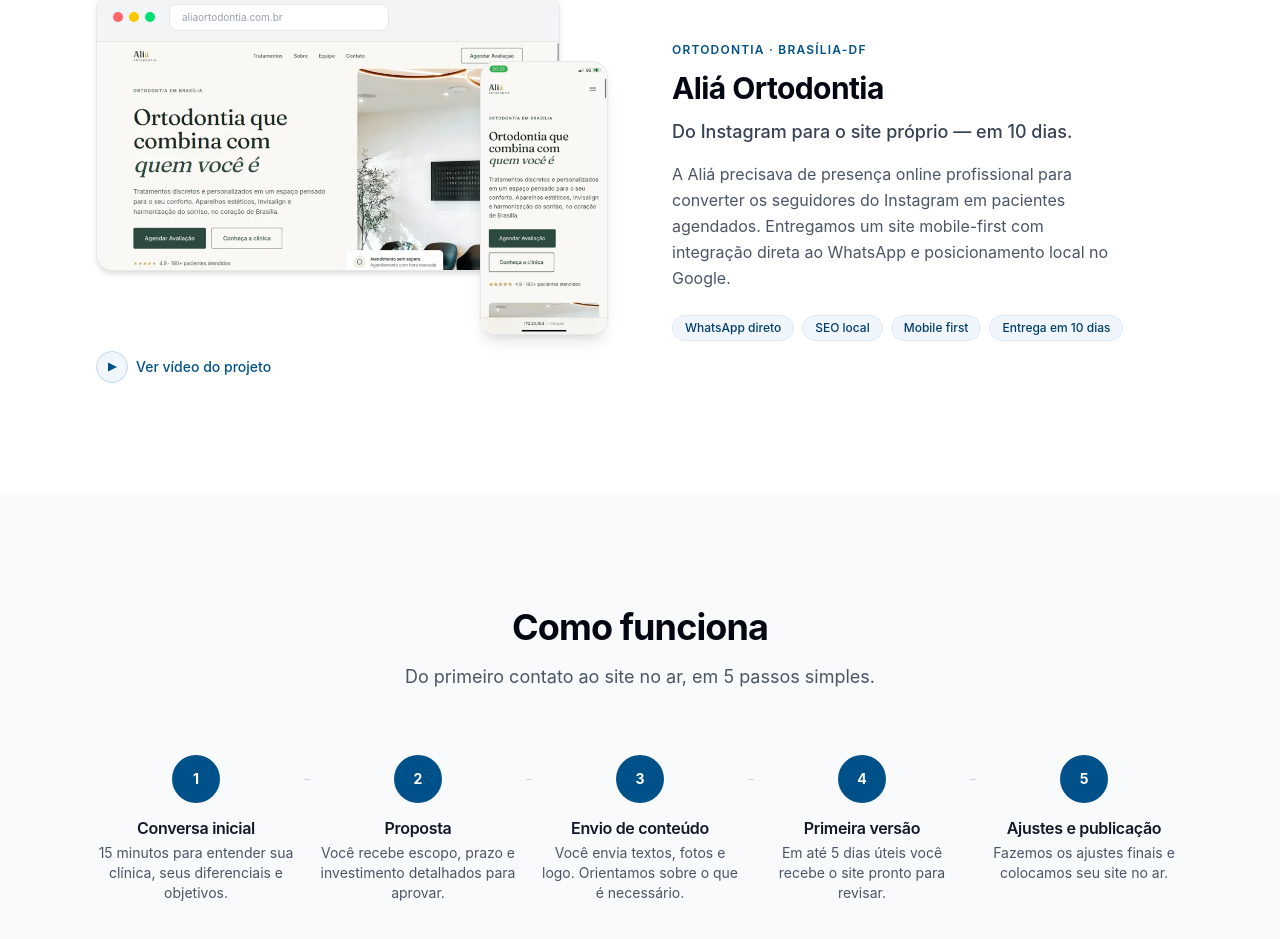
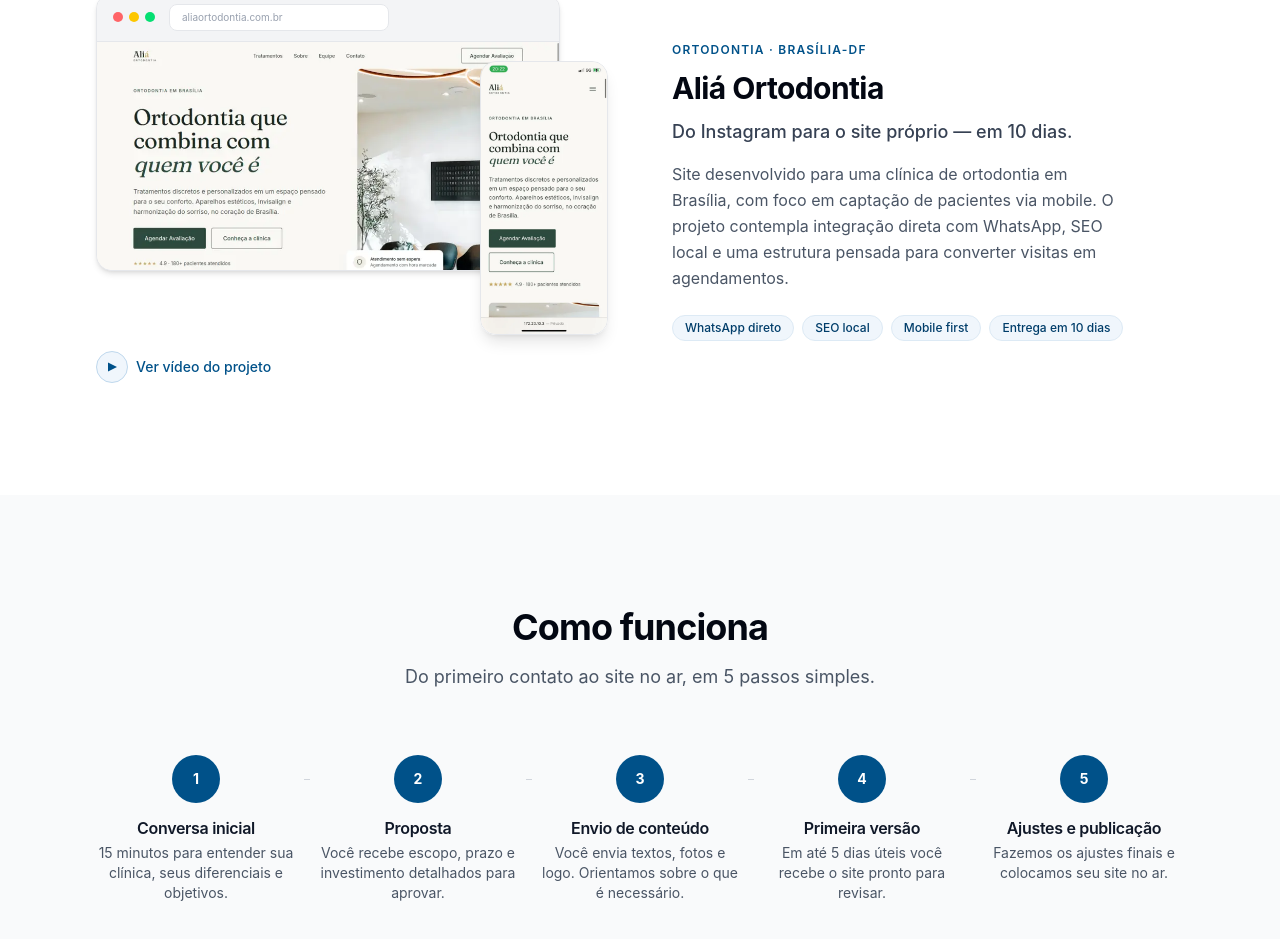
Before and after one commit to PedroDiOliveira/loome, a React (Vite) app: page / in a window 1280 px wide. Shown: the part 2053-2992 px from the top of the page. Built offline with nearby package versions, Linux system fonts and the light colour scheme.

Commit message:
copy: rewrite Aliá case description to be neutral on project origin

```diff
--- a/src/data/cases.ts
+++ b/src/data/cases.ts
@@ -25,7 +25,7 @@
     location: "Brasília-DF",
     tagline: "Do Instagram para o site próprio — em 10 dias.",
     description:
-      "A Aliá precisava de presença online profissional para converter os seguidores do Instagram em pacientes agendados. Entregamos um site mobile-first com integração direta ao WhatsApp e posicionamento local no Google.",
+      "Site desenvolvido para uma clínica de ortodontia em Brasília, com foco em captação de pacientes via mobile. O projeto contempla integração direta com WhatsApp, SEO local e uma estrutura pensada para converter visitas em agendamentos.",
     desktopImg: aliaDesktop,
     mobileImg: aliaMobile,
     desktopUrl: "aliaortodontia.com.br",
```
